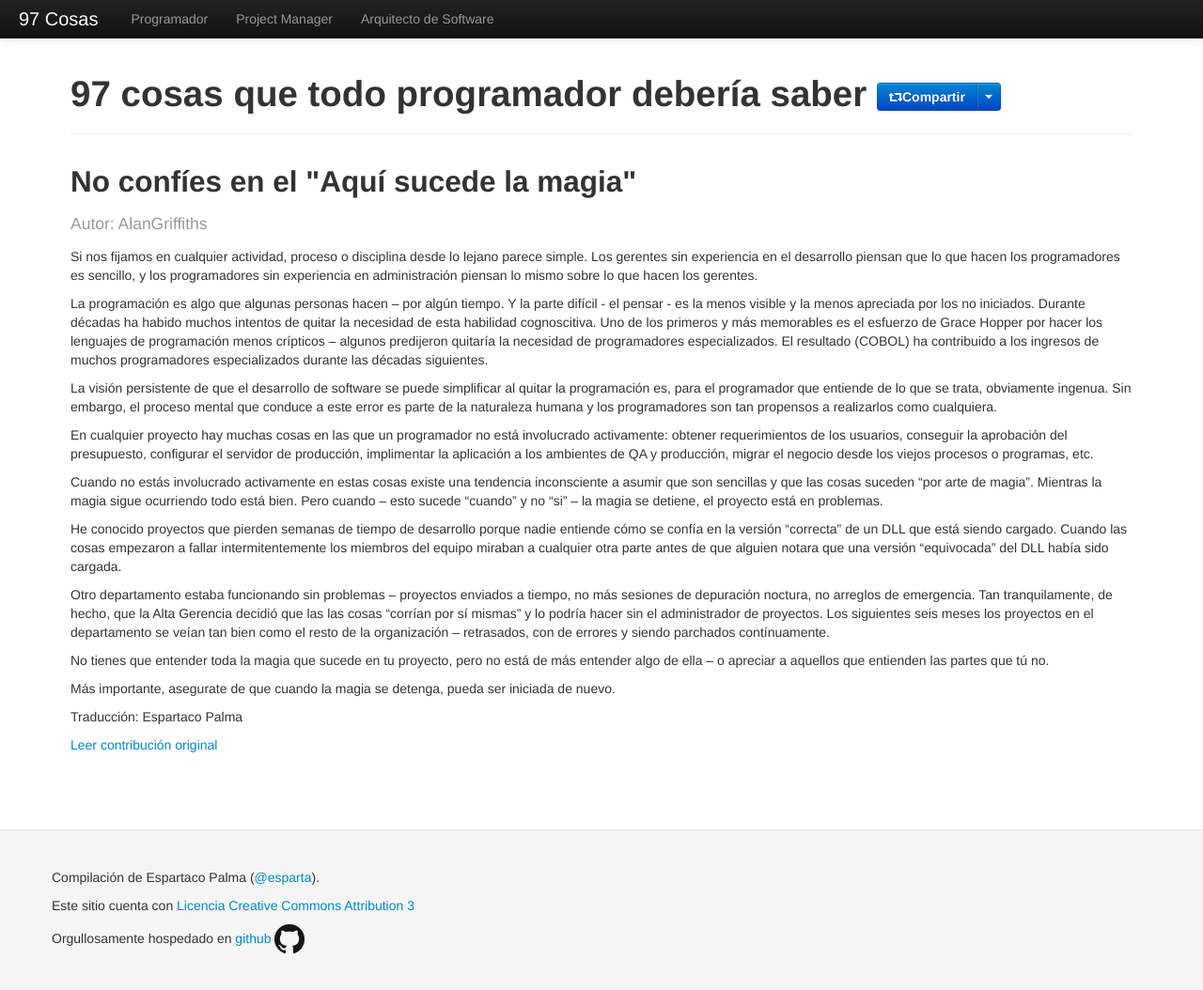
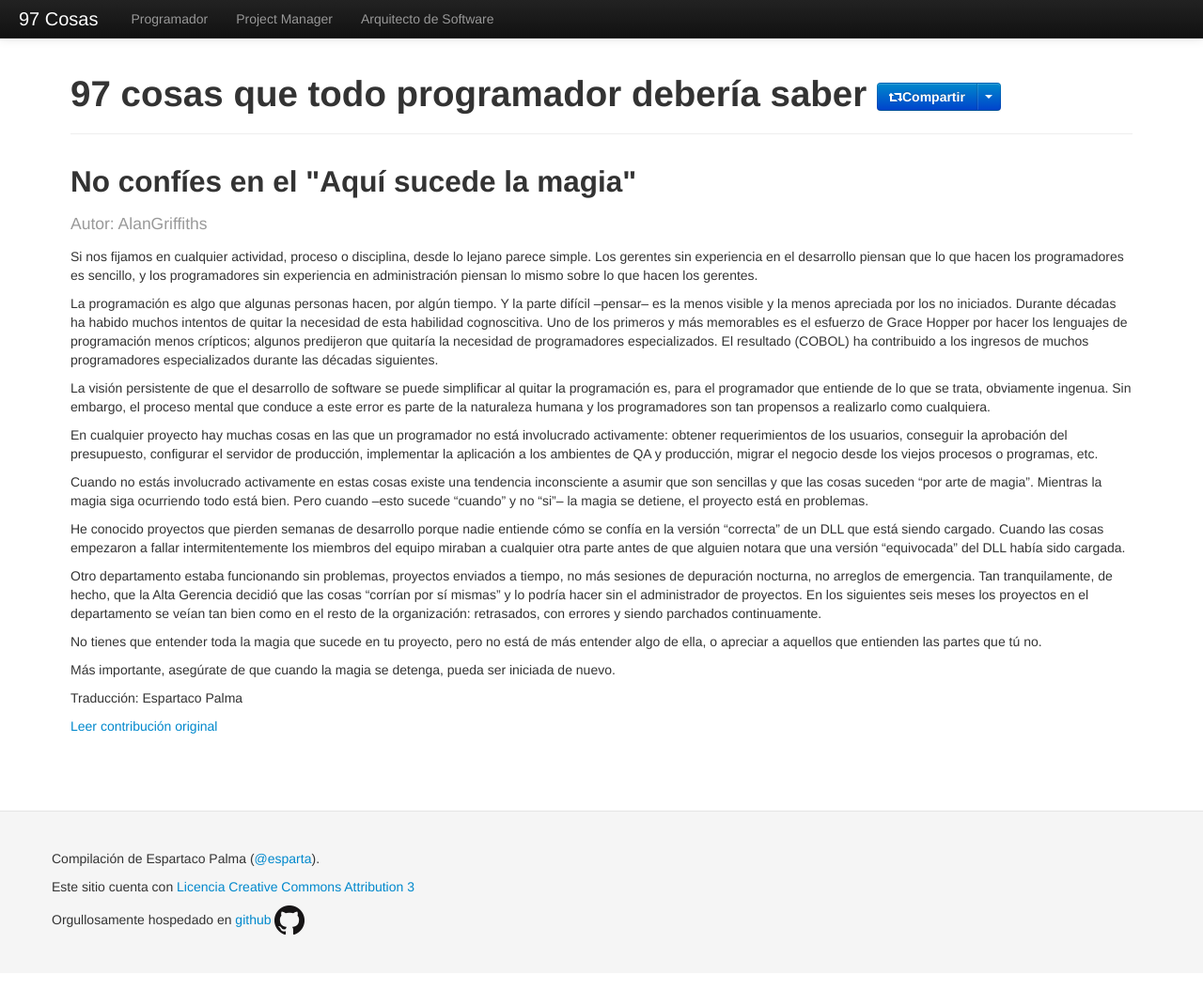
Before and after one commit to esparta/97cosas, a Jekyll site: the page built from programador/no-confies-magia.md, in a window 1280 px wide and 1056 px high. Shown: the whole window at 94% size. Built offline with Jekyll 4.4.1, drawn with Linux system fonts in a browser that asks for light colours; comment, search, counter and statistics services are not loaded.

Commit message:
Spelling corrections on no-confies-magia

```diff
--- a/programador/no-confies-magia.md
+++ b/programador/no-confies-magia.md
@@ -7,59 +7,58 @@ translator: Espartaco Palma
 original: http://programmer.97things.oreilly.com/wiki/index.php/Don%27t_Rely_on_%22Magic_Happens_Here%22
 ---
 
-Si nos fijamos en cualquier actividad, proceso o disciplina desde lo
+Si nos fijamos en cualquier actividad, proceso o disciplina, desde lo
 lejano parece simple. Los gerentes sin experiencia en el desarrollo
 piensan que lo que hacen los programadores es sencillo, y los
 programadores sin experiencia en administración piensan lo mismo sobre
 lo que hacen los gerentes.
 
-La programación es algo que algunas personas hacen -- por algún tiempo.
-Y la parte difícil - el pensar - es la menos visible y la menos
-apreciada por los no iniciados. Durante décadas ha habido muchos
-intentos de quitar la necesidad de esta habilidad cognoscitiva. Uno de
-los primeros y más memorables es el esfuerzo de Grace Hopper por hacer
-los lenguajes de programación menos crípticos -- algunos predijeron
-quitaría la necesidad de programadores especializados. El resultado
-(COBOL) ha contribuido a los ingresos de muchos programadores
-especializados durante las décadas siguientes.
+La programación es algo que algunas personas hacen, por algún tiempo. Y
+la parte difícil –pensar– es la menos visible y la menos apreciada por
+los no iniciados. Durante décadas ha habido muchos intentos de quitar la
+necesidad de esta habilidad cognoscitiva. Uno de los primeros y más
+memorables es el esfuerzo de Grace Hopper por hacer los lenguajes de
+programación menos crípticos; algunos predijeron que quitaría la
+necesidad de programadores especializados. El resultado (COBOL) ha
+contribuido a los ingresos de muchos programadores especializados
+durante las décadas siguientes.
 
 La visión persistente de que el desarrollo de software se puede
 simplificar al quitar la programación es, para el programador que
 entiende de lo que se trata, obviamente ingenua. Sin embargo, el proceso
 mental que conduce a este error es parte de la naturaleza humana y los
-programadores son tan propensos a realizarlos como cualquiera.
+programadores son tan propensos a realizarlo como cualquiera.
 
 En cualquier proyecto hay muchas cosas en las que un programador no está
 involucrado activamente: obtener requerimientos de los usuarios,
 conseguir la aprobación del presupuesto, configurar el servidor de
-producción, implimentar la aplicación a los ambientes de QA y
+producción, implementar la aplicación a los ambientes de QA y
 producción, migrar el negocio desde los viejos procesos o programas,
 etc.
 
 Cuando no estás involucrado activamente en estas cosas existe una
 tendencia inconsciente a asumir que son sencillas y que las cosas
-suceden "por arte de magia". Mientras la magia sigue ocurriendo todo
-está bien. Pero cuando -- esto sucede "cuando" y no "si" -- la magia se
-detiene, el proyecto está en problemas.
+suceden “por arte de magia”. Mientras la magia siga ocurriendo todo está
+bien. Pero cuando –esto sucede “cuando” y no “si”– la magia se detiene,
+el proyecto está en problemas.
 
-He conocido proyectos que pierden semanas de tiempo de desarrollo porque
-nadie entiende cómo se confía en la versión "correcta" de un DLL que
-está siendo cargado. Cuando las cosas empezaron a fallar
-intermitentemente los miembros del equipo miraban a cualquier otra parte
-antes de que alguien notara que una versión "equivocada" del DLL había
-sido cargada.
+He conocido proyectos que pierden semanas de desarrollo porque nadie
+entiende cómo se confía en la versión “correcta” de un DLL que está
+siendo cargado. Cuando las cosas empezaron a fallar intermitentemente
+los miembros del equipo miraban a cualquier otra parte antes de que
+alguien notara que una versión “equivocada” del DLL había sido cargada.
 
-Otro departamento estaba funcionando sin problemas -- proyectos enviados
-a tiempo, no más sesiones de depuración noctura, no arreglos de
+Otro departamento estaba funcionando sin problemas, proyectos enviados a
+tiempo, no más sesiones de depuración nocturna, no arreglos de
 emergencia. Tan tranquilamente, de hecho, que la Alta Gerencia decidió
-que las las cosas "corrían por sí mismas" y lo podría hacer sin el
-administrador de proyectos. Los siguientes seis meses los proyectos en
-el departamento se veían tan bien como el resto de la organización --
-retrasados, con de errores y siendo parchados contínuamente.
+que las cosas “corrían por sí mismas” y lo podría hacer sin el
+administrador de proyectos. En los siguientes seis meses los proyectos
+en el departamento se veían tan bien como en el resto de la
+organización: retrasados, con errores y siendo parchados continuamente.
 
 No tienes que entender toda la magia que sucede en tu proyecto, pero no
-está de más entender algo de ella -- o apreciar a aquellos que entienden
+está de más entender algo de ella, o apreciar a aquellos que entienden
 las partes que tú no.
 
-Más importante, asegurate de que cuando la magia se detenga, pueda ser
+Más importante, asegúrate de que cuando la magia se detenga, pueda ser
 iniciada de nuevo.
```
